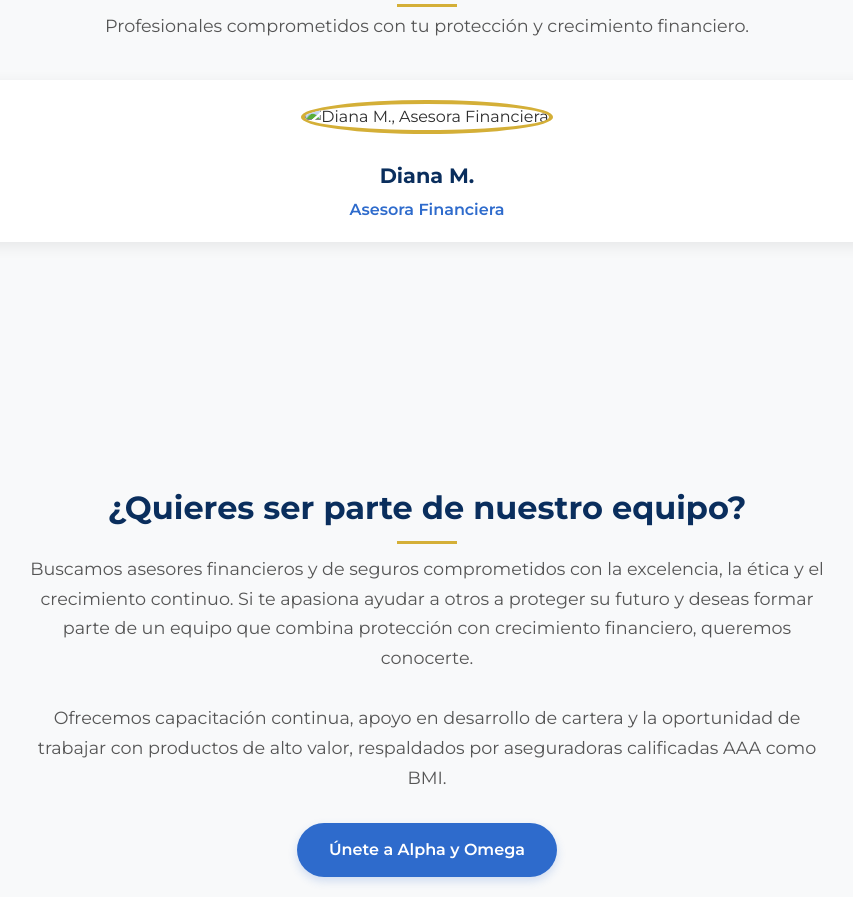
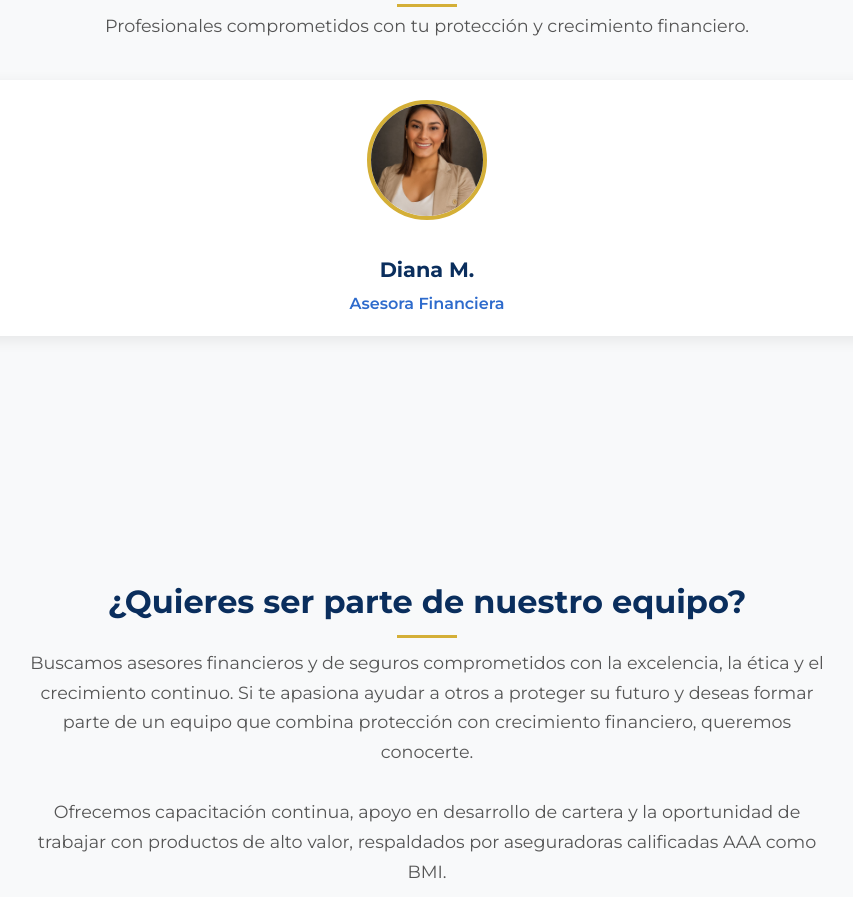
Before and after one commit to Verdeinkfernal/alphayomegaseguros, a plain HTML site: page index.html in a window 1280 px wide. Shown: the part 3184-4081 px from the top of the page, without its empty margins (213-1066 px from the left). Drawn offline with Linux system fonts and the light colour scheme.

Commit message:
8va Secció Equipo de Asesores correccion

```diff
--- a/index.html
+++ b/index.html
@@ -162,7 +162,7 @@
       <p class="subtitulo">Profesionales comprometidos con tu protección y crecimiento financiero.</p>
       <div class="grid-asesores">
         <div class="asesor">
-          <img src="asesores/Diana.png" alt="Diana M., Asesora Financiera" width="200" height="200" loading="lazy">
+          <img src="asesores/Diana.jpg" alt="Diana M., Asesora Financiera" width="200" height="200" loading="lazy">
           <h3>Diana M.</h3>
           <p class="cargo">Asesora Financiera</p>
         </div>
```
